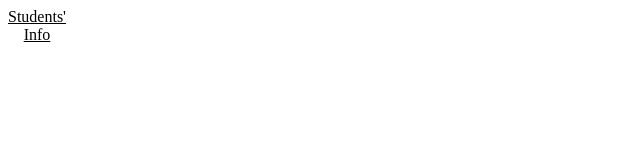
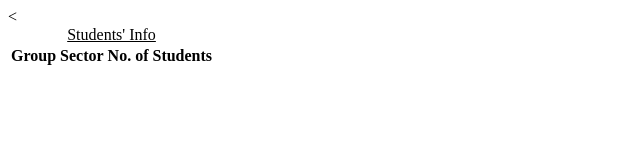
Before and after one commit to ab80x08/5c, a plain HTML site: page index.html in a window 1280 px wide. Shown: the whole page, without its empty margins (0-640 px from the left). Drawn offline with Linux system fonts and the light colour scheme.

Commit message:
jcbfskbro

```diff
--- a/index.html
+++ b/index.html
@@ -6,7 +6,12 @@
     <body>
         <table>
             <caption><u>Students' Info</u></caption>
-
+            <tr>
+                <th>Group</th>
+                <th>Sector</th>
+                <th>No. of Students</th>
+            </tr>
+            <
         </table>
     </body>
 </html>
```
